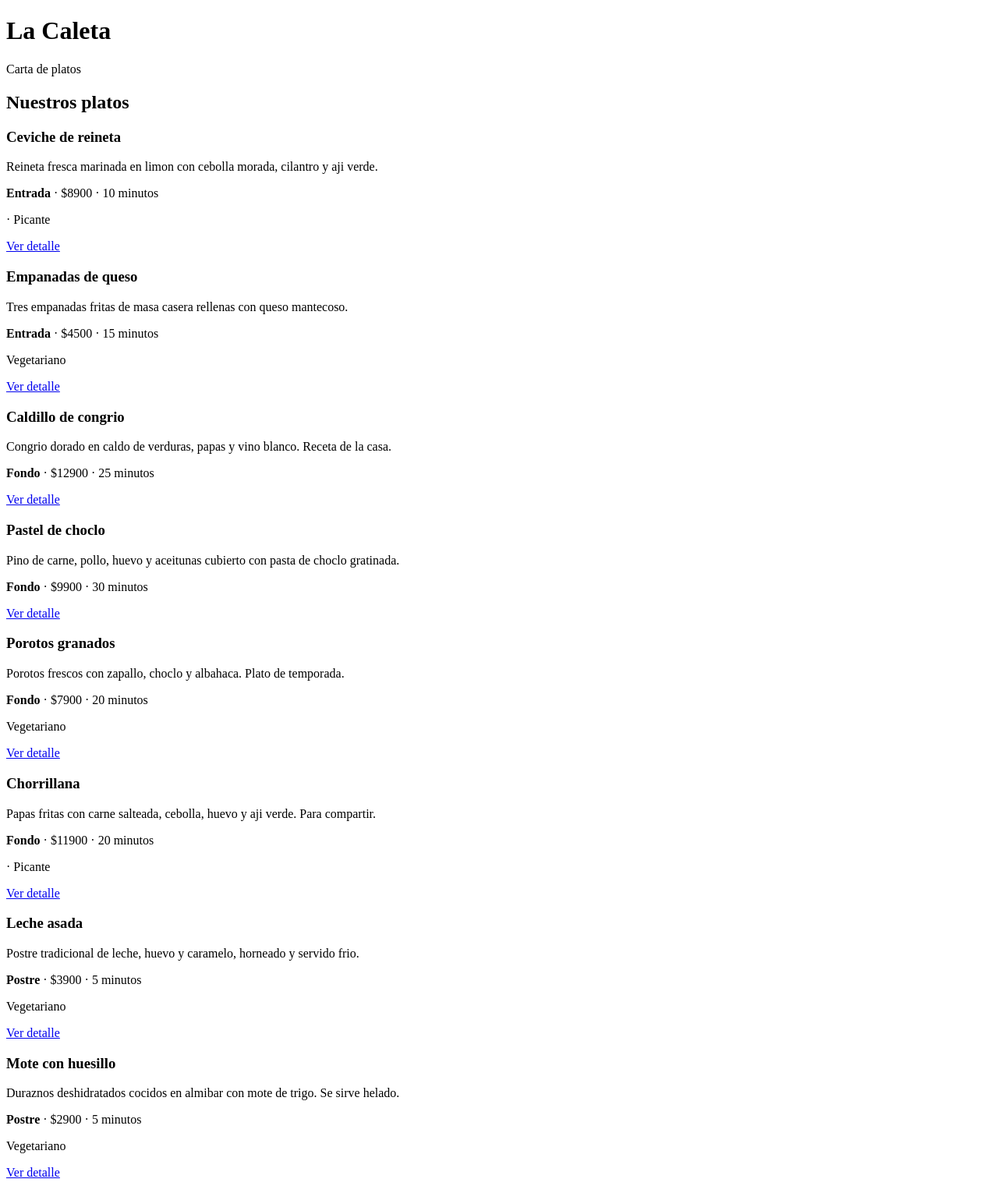
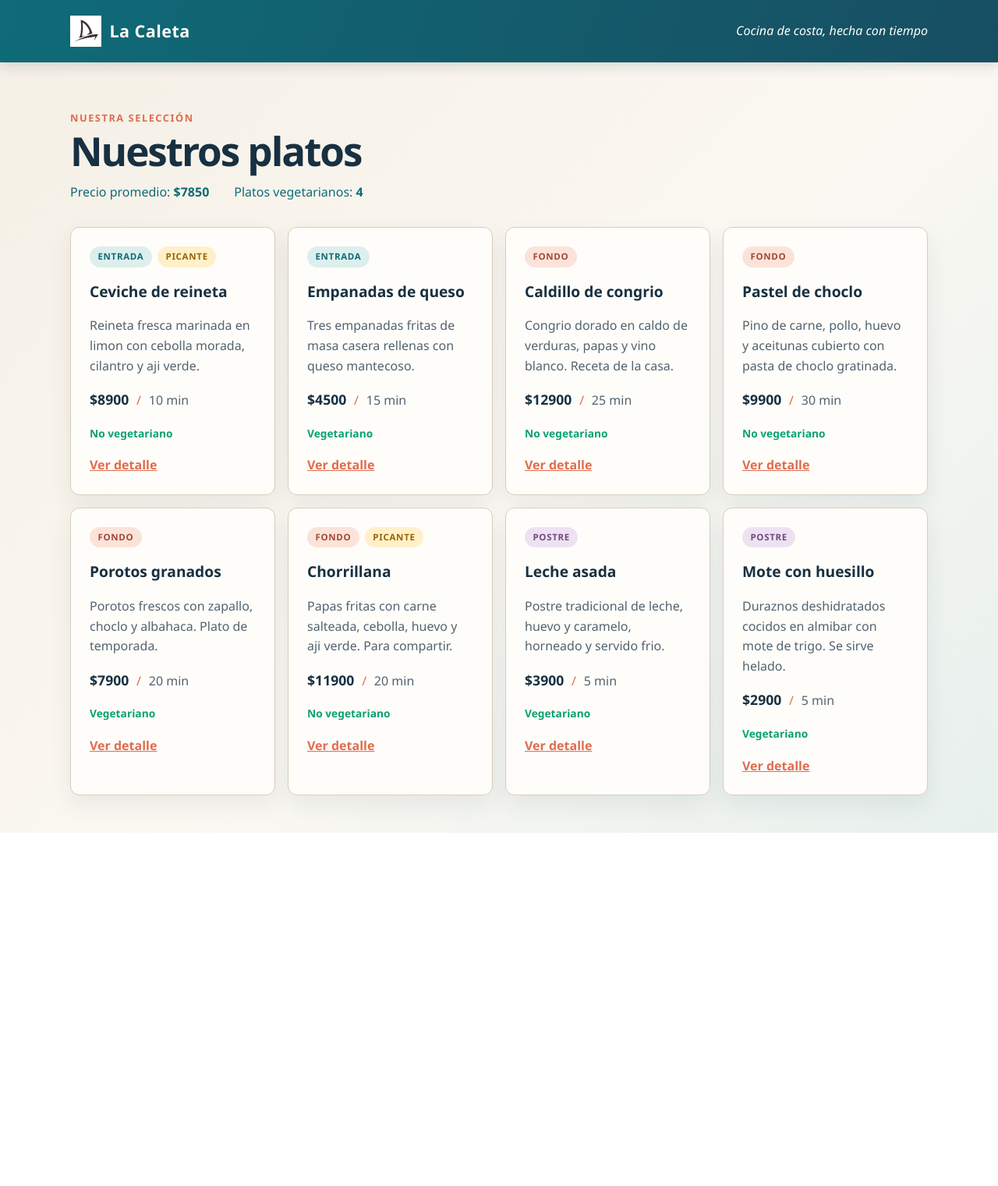
Before and after one commit to crimaxi/la-caleta-django, a Django app: page / in a window 1280 px wide. Shown: the whole page at 78% size. After the commit the page ends 1068 px from the top, so only its background shows below. Run offline with Django 5.2, Linux system fonts and the light colour scheme.

Commit message:
requisitos para el tercer commit completados, ajustes con IA de html y css, se agrego logo de barco y se agrego archivo IA.txt con el prompt utilizado para generar los cambios

```diff
--- a/Carta/templates/Carta/inicio.html
+++ b/Carta/templates/Carta/inicio.html
@@ -1,36 +1,38 @@
-<!DOCTYPE html>
-<html lang="es">
-<head>
-    <meta charset="UTF-8">
-    <meta name="viewport" content="width=device-width, initial-scale=1.0">
-    <title>La Caleta | Carta</title>
-</head>
-<body>
-    <header>
-        <h1>La Caleta</h1>
-        <p>Carta de platos</p>
-    </header>
+{% extends 'base.html' %}
 
-    <main>
+{% block titulo %}Carta | La Caleta{% endblock %}
+
+{% block contenido %}
+    <section class="intro">
+        <p class="eyebrow">Nuestra selección</p>
         <h2>Nuestros platos</h2>
+        <div class="resumen">
+            <p>Precio promedio: <strong>${{ precio_promedio }}</strong></p>
+            <p>Platos vegetarianos: <strong>{{ cantidad_vegetarianos }}</strong></p>
+        </div>
+    </section>
+
+    <section class="lista-platos">
         {% for plato in platos %}
             <article>
+                <div class="tarjeta-meta">
+                    <span class="etiqueta etiqueta-{{ plato.categoria|lower }}">{{ plato.categoria }}</span>
+                    {% if plato.picante %}<span class="etiqueta etiqueta-picante">Picante</span>{% endif %}
+                </div>
                 <h3>{{ plato.nombre }}</h3>
-                <p>{{ plato.descripcion }}</p>
+                <p>{{ plato.descripcion|truncatewords:14 }}</p>
                 <p>
-                    <strong>{{ plato.categoria }}</strong>
-                    &middot; ${{ plato.precio }}
-                    &middot; {{ plato.tiempo }} minutos
+                    <strong>${{ plato.precio }}</strong>
+                    <span class="separador">/</span>
+                    {{ plato.tiempo }} min
                 </p>
                 <p>
-                    {% if plato.vegetariano %}Vegetariano{% endif %}
-                    {% if plato.picante %} &middot; Picante{% endif %}
+                    <span class="estado">{{ plato.vegetariano|yesno:'Vegetariano,No vegetariano' }}</span>
                 </p>
                 <a href="{% url 'Carta:detalle' plato.id %}">Ver detalle</a>
             </article>
         {% empty %}
             <p>No hay platos disponibles.</p>
         {% endfor %}
-    </main>
-</body>
-</html>
+    </section>
+{% endblock %}
--- a/Carta/views.py
+++ b/Carta/views.py
@@ -31,11 +31,37 @@ PLATOS = [
 
 
 def inicio(request):
-    return render(request, 'Carta/inicio.html', {'platos': PLATOS})
+    precio_promedio = round(sum(plato['precio'] for plato in PLATOS) / len(PLATOS))
+    cantidad_vegetarianos = sum(1 for plato in PLATOS if plato['vegetariano'])
+    contexto = {
+        'platos': PLATOS,
+        'precio_promedio': precio_promedio,
+        'cantidad_vegetarianos': cantidad_vegetarianos,
+    }
+    return render(request, 'Carta/inicio.html', contexto)
 
 
 def detalle(request, id):
-    plato = next((plato for plato in PLATOS if plato['id'] == id), None)
+    plato = None
+    for plato_candidato in PLATOS:
+        if plato_candidato['id'] == id:
+            plato = plato_candidato
+            break
+
     if plato is None:
         raise Http404('El plato no existe.')
-    return render(request, 'Carta/detalle.html', {'plato': plato})
+
+    precio_con_propina = round(plato['precio'] * 1.10)
+    if plato['vegetariano'] and not plato['picante']:
+        etiqueta = 'Apto para todos'
+    elif plato['picante']:
+        etiqueta = 'Contiene aji'
+    else:
+        etiqueta = 'Plato tradicional'
+
+    contexto = {
+        'plato': plato,
+        'precio_con_propina': precio_con_propina,
+        'etiqueta': etiqueta,
+    }
+    return render(request, 'Carta/detalle.html', contexto)
--- a/config/settings.py
+++ b/config/settings.py
@@ -55,7 +55,7 @@ ROOT_URLCONF = 'config.urls'
 TEMPLATES = [
     {
         'BACKEND': 'django.template.backends.django.DjangoTemplates',
-        'DIRS': [],
+        'DIRS': [BASE_DIR / 'templates'],
         'APP_DIRS': True,
         'OPTIONS': {
             'context_processors': [
@@ -116,6 +116,7 @@ USE_TZ = True
 # https://docs.djangoproject.com/en/5.2/howto/static-files/
 
 STATIC_URL = 'static/'
+STATICFILES_DIRS = [BASE_DIR / 'static']
 
 # Default primary key field type
 # https://docs.djangoproject.com/en/5.2/ref/settings/#default-auto-field
--- /dev/null
+++ b/static/css/estilos.css
@@ -0,0 +1,291 @@
+:root {
+    --tinta: #173042;
+    --agua: #0f6b78;
+    --coral: #e06c4f;
+    --arena: #f5efe5;
+    --blanco: #fffdf9;
+    --borde: #d8cdbd;
+    --verde: #0aa171;
+    --sombra: 0 12px 30px rgba(23, 48, 66, 0.08);
+}
+
+* {
+    box-sizing: border-box;
+}
+
+body {
+    margin: 0;
+    color: var(--tinta);
+    background: linear-gradient(135deg, #f5efe5 0%, #fbf8f2 55%, #e7f0ed 100%);
+    font-family: 'Avenir Next', 'Segoe UI', sans-serif;
+    line-height: 1.6;
+}
+
+.cabecera {
+    display: flex;
+    align-items: center;
+    justify-content: space-between;
+    gap: 1rem;
+    padding: 1.25rem max(1.5rem, calc((100% - 1100px) / 2));
+    color: var(--blanco);
+    background: linear-gradient(110deg, var(--agua), #174e62);
+    box-shadow: 0 4px 16px rgba(23, 48, 66, 0.16);
+}
+
+.cabecera p {
+    margin: 0;
+    font-style: italic;
+}
+
+.marca {
+    display: inline-flex;
+    align-items: center;
+    gap: 0.65rem;
+    color: inherit;
+    font-size: 1.35rem;
+    letter-spacing: 0.02em;
+    font-weight: bold;
+    text-decoration: none;
+}
+
+.marca img {
+    width: 2.5rem;
+    height: 2.5rem;
+}
+
+.contenedor {
+    width: min(1100px, calc(100% - 3rem));
+    margin: 0 auto;
+    padding: 3rem 0;
+}
+
+.intro {
+    margin-bottom: 2rem;
+}
+
+.eyebrow {
+    margin-bottom: 0.25rem;
+    color: var(--coral);
+    font-size: 0.8rem;
+    font-weight: bold;
+    letter-spacing: 0.12em;
+    text-transform: uppercase;
+}
+
+h2 {
+    margin-top: 0;
+    margin-bottom: 0.75rem;
+    font-size: clamp(2rem, 5vw, 3.2rem);
+    letter-spacing: -0.04em;
+    line-height: 1.1;
+}
+
+.resumen {
+    display: flex;
+    flex-wrap: wrap;
+    gap: 1rem 2rem;
+    color: var(--agua);
+}
+
+.resumen p {
+    margin: 0;
+}
+
+.lista-platos {
+    display: grid;
+    grid-template-columns: repeat(auto-fit, minmax(230px, 1fr));
+    gap: 1rem;
+}
+
+.lista-platos article,
+.detalle-plato {
+    padding: 1.5rem;
+    border: 1px solid var(--borde);
+    border-radius: 12px;
+    background: var(--blanco);
+    box-shadow: var(--sombra);
+}
+
+.lista-platos article {
+    transition: transform 180ms ease, box-shadow 180ms ease;
+}
+
+.lista-platos article:hover {
+    transform: translateY(-4px);
+    box-shadow: 0 16px 34px rgba(23, 48, 66, 0.14);
+}
+
+.tarjeta-meta {
+    display: flex;
+    flex-wrap: wrap;
+    gap: 0.45rem;
+    margin-bottom: 1rem;
+}
+
+.etiqueta {
+    display: inline-block;
+    padding: 0.25rem 0.65rem;
+    border-radius: 999px;
+    background: #dcefed;
+    color: var(--agua);
+    font-size: 0.72rem;
+    font-weight: 800;
+    letter-spacing: 0.06em;
+    text-transform: uppercase;
+}
+
+.etiqueta-fondo {
+    background: #fbe3d9;
+    color: #a44935;
+}
+
+.etiqueta-postre {
+    background: #eee2f2;
+    color: #704b7e;
+}
+
+.etiqueta-picante {
+    background: #fff0c9;
+    color: #986500;
+}
+
+.lista-platos h3 {
+    margin-top: 0;
+    margin-bottom: 0.45rem;
+    font-size: 1.2rem;
+}
+
+.lista-platos article p {
+    color: #526370;
+}
+
+.lista-platos article strong {
+    color: var(--tinta);
+    font-size: 1.1rem;
+}
+
+.separador {
+    margin: 0 0.35rem;
+    color: var(--coral);
+}
+
+.estado {
+    color: var(--verde);
+    font-size: 0.86rem;
+    font-weight: 700;
+}
+
+a {
+    color: var(--coral);
+    font-weight: bold;
+}
+
+.detalle-plato {
+    max-width: 760px;
+    margin: 0 auto;
+}
+
+.detalle-cabecera {
+    display: flex;
+    align-items: flex-start;
+    justify-content: space-between;
+    gap: 1.5rem;
+}
+
+.detalle-cabecera h2 {
+    margin-bottom: 0.65rem;
+}
+
+.detalle-plato > p:not(.eyebrow) {
+    color: #526370;
+}
+
+.detalle-precio {
+    margin: 0;
+    color: var(--tinta) !important;
+    font-size: 1.65rem;
+    font-weight: 800;
+    white-space: nowrap;
+}
+
+.ficha-plato {
+    display: grid;
+    grid-template-columns: repeat(2, minmax(0, 1fr));
+    gap: 1rem;
+    margin: 2rem 0 1.25rem;
+    padding: 1.25rem;
+    border: 1px solid var(--borde);
+    border-radius: 8px;
+    background: #f7f3ec;
+}
+
+.ficha-plato div {
+    padding-bottom: 0.75rem;
+    border-bottom: 1px solid var(--borde);
+}
+
+.ficha-plato dt {
+    font-size: 0.78rem;
+    letter-spacing: 0.04em;
+    text-transform: uppercase;
+}
+
+.ficha-plato dd {
+    margin-top: 0.2rem;
+    color: var(--tinta);
+    font-weight: 700;
+}
+
+.clasificacion {
+    margin-bottom: 1.5rem;
+    color: var(--verde) !important;
+}
+
+.boton {
+    display: inline-block;
+    padding: 0.7rem 1rem;
+    border-radius: 7px;
+    color: var(--blanco);
+    background: var(--coral);
+    text-decoration: none;
+    transition: background 180ms ease, transform 180ms ease;
+}
+
+.boton:hover {
+    color: var(--blanco);
+    background: #bd503a;
+    transform: translateY(-2px);
+}
+
+dt {
+    color: var(--agua);
+    font-weight: bold;
+}
+
+dd {
+    margin: 0 0 0.75rem;
+}
+
+@media (max-width: 600px) {
+    .cabecera {
+        align-items: flex-start;
+        flex-direction: column;
+    }
+
+    .contenedor {
+        width: min(100% - 2rem, 1100px);
+        padding-top: 2rem;
+    }
+
+    .detalle-cabecera {
+        display: block;
+    }
+
+    .detalle-precio {
+        margin-top: 1rem;
+    }
+
+    .ficha-plato {
+        grid-template-columns: 1fr;
+    }
+}
--- /dev/null
+++ b/templates/base.html
@@ -0,0 +1,23 @@
+{% load static %}
+<!DOCTYPE html>
+<html lang="es">
+<head>
+    <meta charset="UTF-8">
+    <meta name="viewport" content="width=device-width, initial-scale=1.0">
+    <title>{% block titulo %}La Caleta{% endblock %}</title>
+    <link rel="stylesheet" href="{% static 'css/estilos.css' %}">
+</head>
+<body>
+    <header class="cabecera">
+        <a class="marca" href="{% url 'Carta:inicio' %}">
+            <img src="{% static 'images/logo.jpg' %}" alt="Logo de La Caleta">
+            <span>La Caleta</span>
+        </a>
+        <p>Cocina de costa, hecha con tiempo</p>
+    </header>
+
+    <main class="contenedor">
+        {% block contenido %}{% endblock %}
+    </main>
+</body>
+</html>
```
Also changed, not shown: Carta/templates/Carta/detalle.html (+26 -28 lines), IA.txt (added, +47 -0 lines), static/images/logo.jpg (added).
